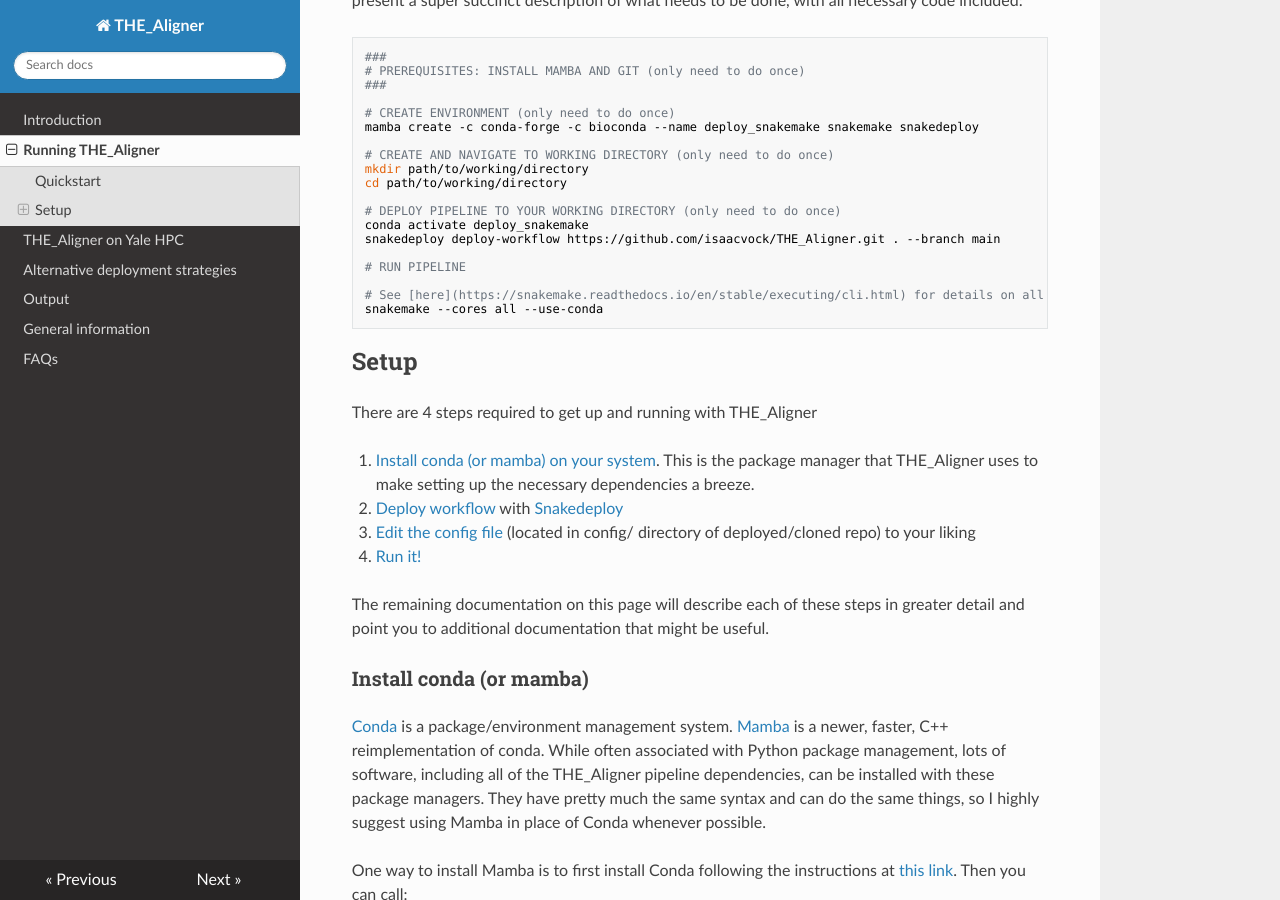
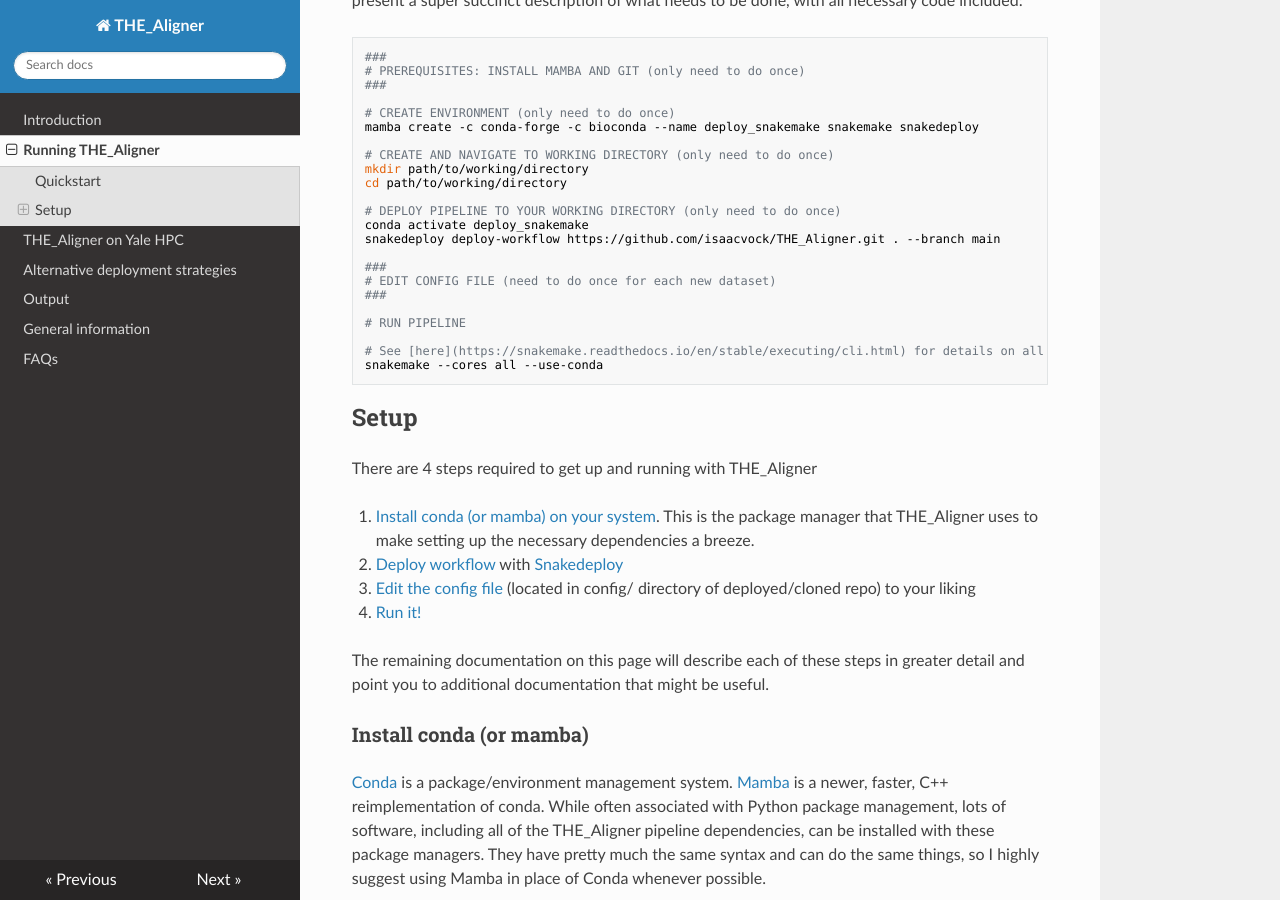
Before and after one commit to isaacvock/THE_Aligner, an MkDocs documentation site: the page built from docs/deploy.md, in a window 1280 px wide and 900 px high, scrolled down 347 px. Built offline with MkDocs 1.6.1, drawn with Linux system fonts in a browser that asks for light colours; nearby versions of some CDN libraries.

Commit message:
Updated documentation

```diff
--- a/docs/deploy.md
+++ b/docs/deploy.md
@@ -21,6 +21,10 @@ cd path/to/working/directory
 # DEPLOY PIPELINE TO YOUR WORKING DIRECTORY (only need to do once)
 conda activate deploy_snakemake
 snakedeploy deploy-workflow https://github.com/isaacvock/THE_Aligner.git . --branch main
+
+###
+# EDIT CONFIG FILE (need to do once for each new dataset)
+###
 
 # RUN PIPELINE
 
```
